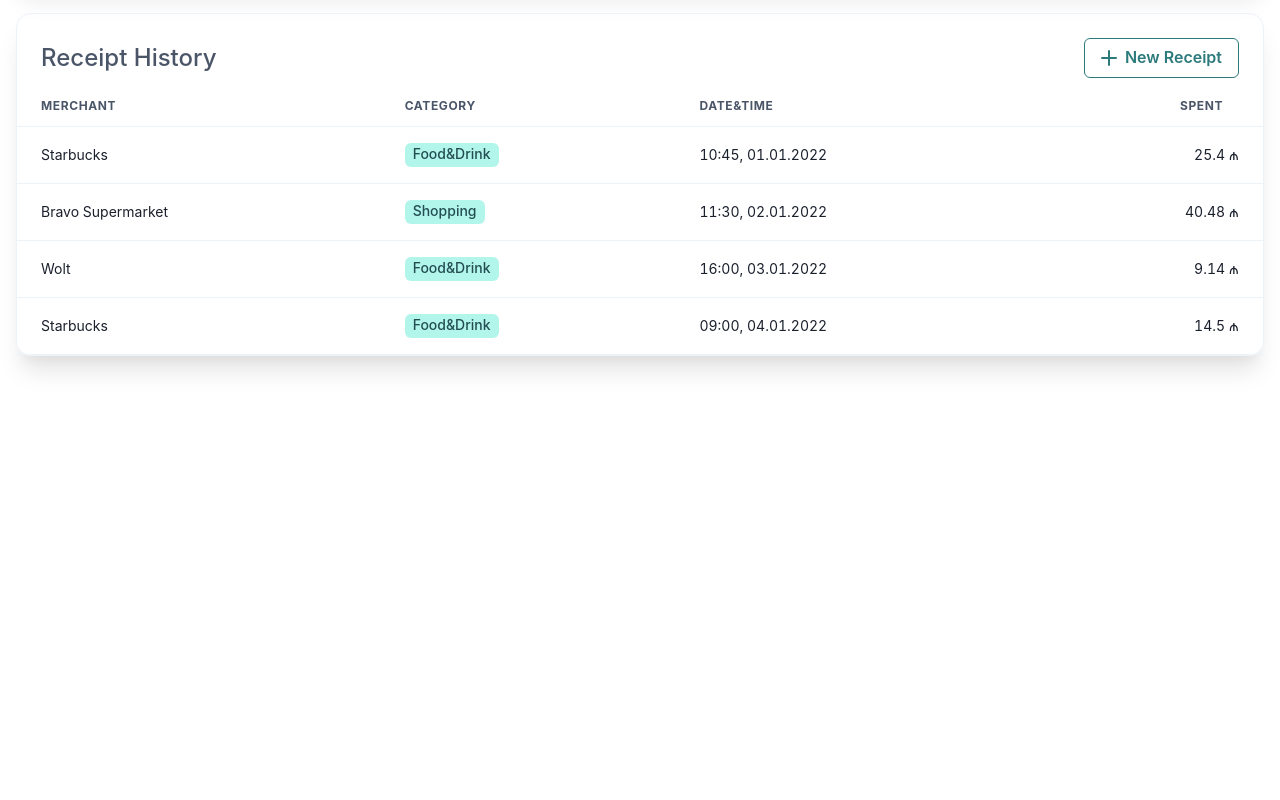
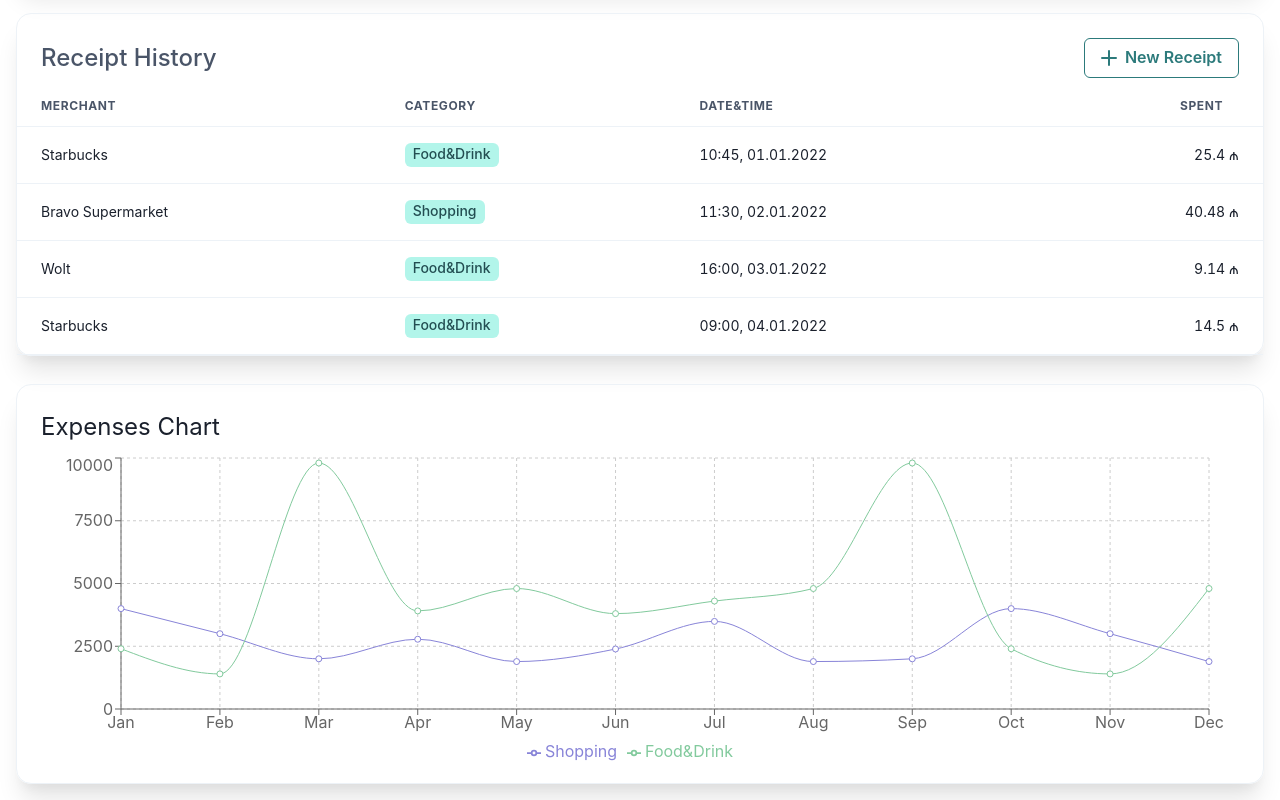
Before and after one commit to iamemil/ExpenseTracker, a React (Create React App) app in the folder expensetracker-frontend/: page /dashboard in a window 1280 px wide. Shown: the part 268-1068 px from the top of the page. Before the commit the page ends 800 px from the top, so only its background shows below. Built offline with nearby package versions, Linux system fonts and the light colour scheme.

Commit message:
started working on charts

```diff
--- a/expensetracker-frontend/package.json
+++ b/expensetracker-frontend/package.json
@@ -20,6 +20,7 @@
     "react-router-dom": "^6.2.1",
     "react-scripts": "5.0.0",
     "react-table": "^7.7.0",
+    "recharts": "^2.1.9",
     "web-vitals": "^0.2.4"
   },
   "scripts": {
--- /dev/null
+++ b/expensetracker-frontend/src/components/ReceiptChart.jsx
@@ -0,0 +1,97 @@
+import {
+    Box,
+    Text
+} from '@chakra-ui/react';
+import { React } from 'react';
+import { LineChart, Line, XAxis, YAxis, CartesianGrid, Tooltip, Legend, ResponsiveContainer } from 'recharts';
+export default function ReceiptChart() {
+    const data = [
+        {
+            name: 'Jan',
+            category1: 4000,
+            category2: 2400,
+        },
+        {
+            name: 'Feb',
+            category1: 3000,
+            category2: 1398,
+        },
+        {
+            name: 'Mar',
+            category1: 2000,
+            category2: 9800,
+        },
+        {
+            name: 'Apr',
+            category1: 2780,
+            category2: 3908,
+        },
+        {
+            name: 'May',
+            category1: 1890,
+            category2: 4800,
+        },
+        {
+            name: 'Jun',
+            category1: 2390,
+            category2: 3800,
+        },
+        {
+            name: 'Jul',
+            category1: 3490,
+            category2: 4300,
+        },
+        {
+            name: 'Aug',
+            category1: 1890,
+            category2: 4800,
+        },
+        {
+            name: 'Sep',
+            category1: 2000,
+            category2: 9800,
+        },
+        {
+            name: 'Oct',
+            category1: 4000,
+            category2: 2400,
+        },
+        {
+            name: 'Nov',
+            category1: 3000,
+            category2: 1398,
+        },
+
+        {
+            name: 'Dec',
+            category1: 1890,
+            category2: 4800,
+        },
+    ];
+    return (
+        <Box border='1px' borderColor='gray.100' borderRadius='15px' width={'full'} boxShadow={'xl'} height={'400px'} p={6} mb={4}>
+            <Text fontSize={'2xl'} color={'gray.800'} mb={2}>Expenses Chart</Text>
+            <ResponsiveContainer width="100%" height="90%">
+                <LineChart
+                    width={500}
+                    height={300}
+                    data={data}
+                    margin={{
+                        top: 5,
+                        right: 30,
+                        left: 20,
+                        bottom: 5,
+                    }}
+                >
+                    <CartesianGrid strokeDasharray="3 3" />
+                    <XAxis dataKey="name" />
+                    <YAxis />
+                    <Tooltip />
+                    <Legend/>
+                    <Line type="monotone" name="Shopping" dataKey="category1" stroke="#8884d8" />
+                    <Line type="monotone" name="Food&Drink" dataKey="category2" stroke="#82ca9d" />
+                </LineChart>
+            </ResponsiveContainer>
+        </Box>
+    );
+}
--- a/expensetracker-frontend/src/pages/dashboard/Dashboard.jsx
+++ b/expensetracker-frontend/src/pages/dashboard/Dashboard.jsx
@@ -10,6 +10,7 @@
     Box
 } from '@chakra-ui/react';
 import ReceiptHistory from "./ReceiptHistory";
+import ReceiptChart from "../../components/ReceiptChart";
 export default function Dashboard() {
     return (
         <Box px='4'>
@@ -33,6 +34,9 @@
             <Center width={'full'} h='400px'>
                 <ReceiptHistory />
             </Center>
+            <Center width={'full'}>
+                <ReceiptChart />
+            </Center>
         </Box>
     );
 }
```
Also changed, not shown: 1 other file (tests, documents, lock files or other folders).
